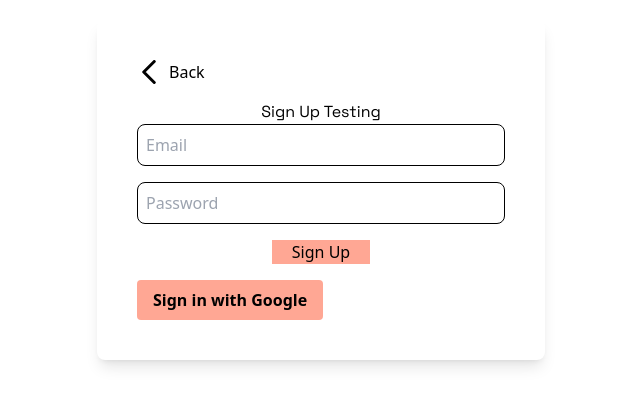
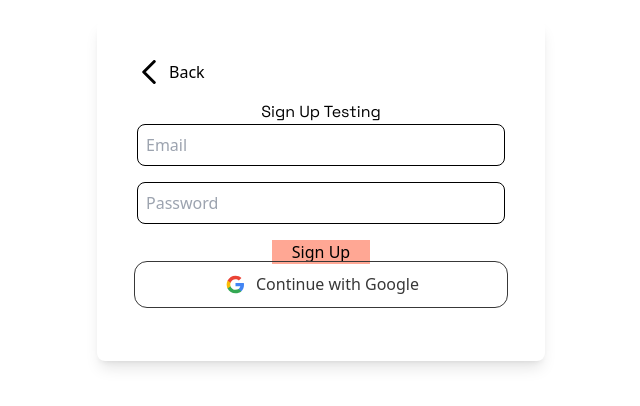
Before and after one commit to alexandermaat99/ThePatternsPlaceNewsletter, a Next.js app in the folder tpp-newsletter/: page /signup in a window 1280 px wide. Shown: the part 210-616 px from the top of the page, without its empty margins (319-959 px from the left). Built offline with nearby package versions, Linux system fonts and the light colour scheme; no server answers.

Commit message:
styling changes to google button

```diff
--- a/tpp-newsletter/components/GoogleSignInButton.tsx
+++ b/tpp-newsletter/components/GoogleSignInButton.tsx
@@ -2,6 +2,7 @@
 
 import { useState, useEffect } from "react";
 import { supabase } from "@/lib/supabaseClient";
+import GOOGLE_LOGO from "@/public/images/GOOGLE_LOGO.svg";
 
 export default function GoogleSignInButton() {
   const [loading, setLoading] = useState(false);
@@ -74,10 +75,11 @@ export default function GoogleSignInButton() {
   return (
     <button
       onClick={handleGoogleSignIn}
-      className="bg-tppPink text-white font-semibold py-2 px-4 rounded mt-4"
+      className="flex items-center justify-center w-full py-2 bg-tppWhite outline-none outline-tppBlack outline-1 rounded-[10px] text-tppBlack font-normal mb-4"
       disabled={loading}
     >
-      {loading ? "Signing in..." : "Sign in with Google"}
+      <GOOGLE_LOGO className="mr-2 " />{" "}
+      {loading ? "Signing in..." : "Continue with Google"}
     </button>
   );
 }
```
